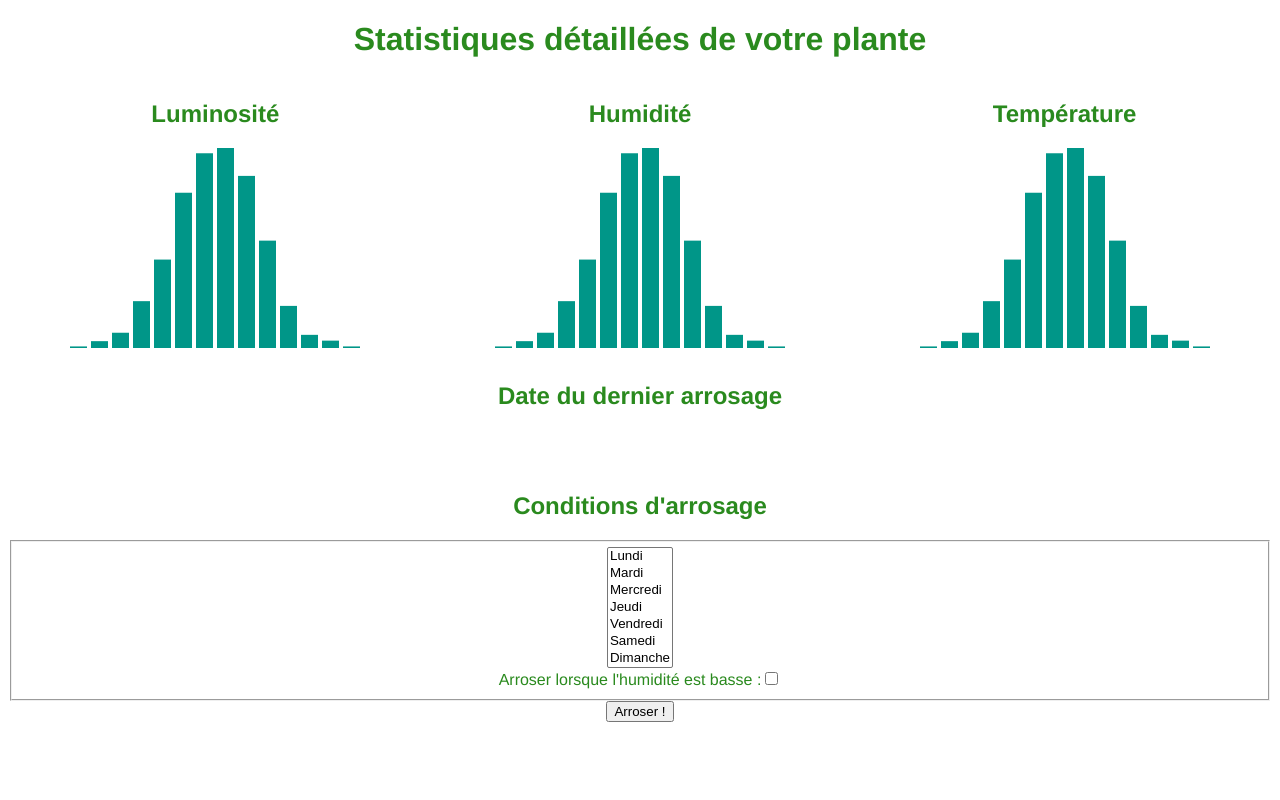
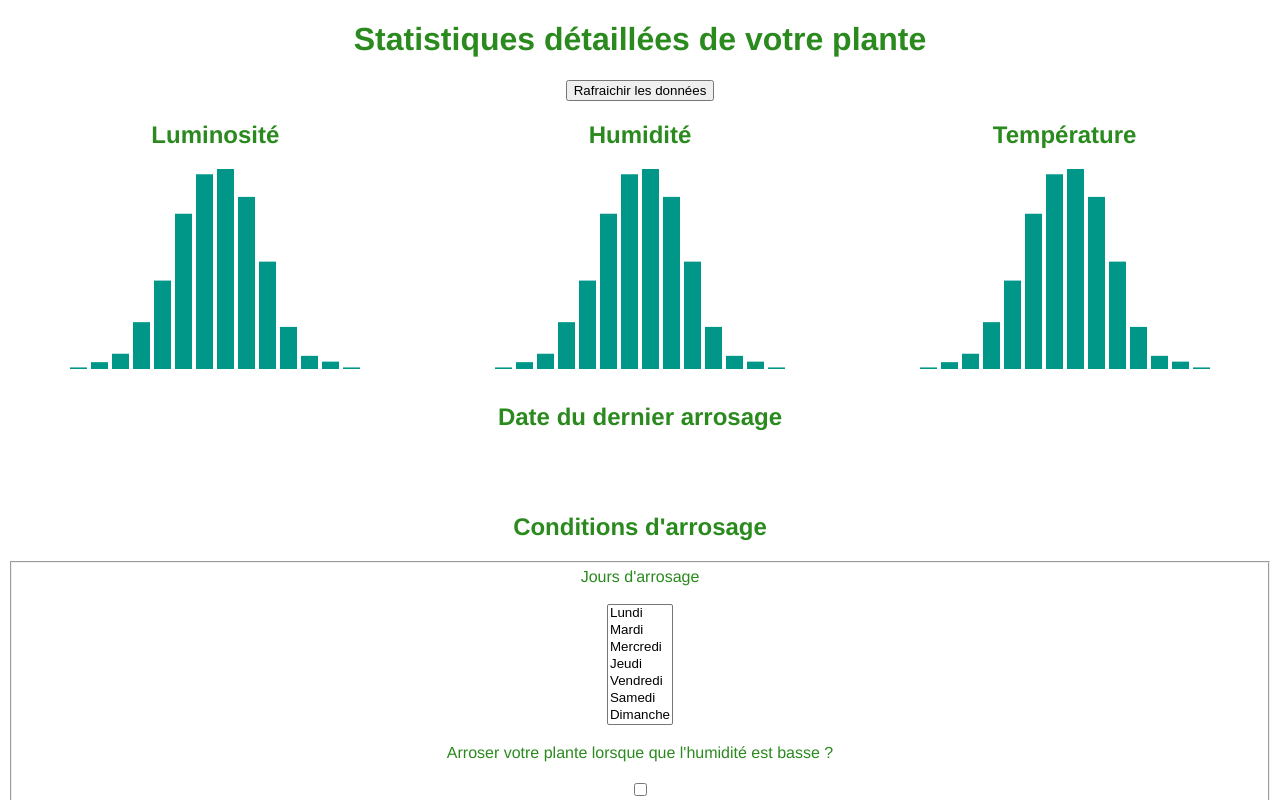
Before and after one commit to simonfr/aros-matic, a Vue app in the folder front/: page / in a window 1280 px wide. Shown: the top 800 px of the page. Built offline with nearby package versions, Linux system fonts and the light colour scheme.

Commit message:
Post formulaire (404)

```diff
--- a/front/package.json
+++ b/front/package.json
@@ -8,6 +8,7 @@
     "lint": "vue-cli-service lint"
   },
   "dependencies": {
+    "axios": "^0.21.1",
     "core-js": "^3.6.5",
     "d3": "^6.5.0",
     "vue": "^3.0.0"
--- a/front/src/components/Stats.vue
+++ b/front/src/components/Stats.vue
@@ -3,6 +3,7 @@
     <div class="title">
       <h1>Statistiques détaillées de votre plante</h1>
     </div>
+    <button v-on:click="fetchAPIData();">Rafraichir les données</button>
     <div class="wrapper">
       <div class="lumos"><h2>Luminosité</h2>
         <Histogram
@@ -28,32 +29,43 @@
           :num-bins="parseInt(bins)"
         />
       </div>
-      <div class="lastarros"><h2>Date du dernier arrosage</h2></div>
+      <div class="lastarros">
+        <h2>Date du dernier arrosage</h2>
+        <h2 v-if="dataPlant">{{dataPlant[0].lastArrosageDate}}</h2>
+      </div>
       <div class="arrose"><h2>Conditions d'arrosage</h2>
-        <form action="" method="POST" class="form">
+        <form v-on:submit.prevent="submitForm">
           <fieldset>
-            <select id = "days"
-              multiple = "multiple"
-              size = "7">
-              <option value = "Lundi">Lundi</option>
-              <option value = "Mardi">Mardi</option>
-              <option value = "Mercredi">Mercredi</option>
-              <option value = "Jeudi">Jeudi</option>
-              <option value = "Vendredi">Vendredi</option>
-              <option value = "Samedi">Samedi</option>
-              <option value = "Dimanche">Dimanche</option>
-            </select>
-            <div class="form-example">
-              <label for="email">Arroser lorsque l'humidité est basse :</label>
-              <input type="checkbox" id="arroserHumidite">
-            </div>
-          </fieldset>
-          <input type="submit" onclick="showInput();" value="Arroser !">
-        </form>
-        <p><span id='display'></span></p>
+          <div class="form-group">
+               <label for="formControlRange">Jours d'arrosage</label><br /><br />
+              <select multiple name="days" class="form-control" id="days" v-model="form.days" size="7">
+                  <option value="lundi">Lundi</option>
+                  <option value="mardi">Mardi</option>
+                  <option value="mercredi">Mercredi</option>
+                  <option value="jeudi">Jeudi</option>
+                  <option value="vendredi">Vendredi</option>
+                  <option value="samedi">Samedi</option>
+                  <option value="dimanche">Dimanche</option>
+              </select>
+          </div><br />
+          <div class="form-group">
+            <label for="formControlRange">Arroser votre plante lorsque que l'humidité est basse ?</label><br />
+            <div class="form-check form-check-inline"><br />
+                <input class="form-check-input" type="checkbox" id="inlineCheckbox1" value="arroserHumidite"
+                    v-model="form.arroserHumidite">
+            </div><br />
+          </div>
+          <div class="form-group">
+            <label for="name">Volume d'eau à arroser (en millilitre) :</label><br /><br />
+            <input type="number" class="form-control" id="volume" placeholder="Volume" v-model="form.volume">
+          </div><br />
+          <div class="form-group">
+              <button class="btn btn-primary">Enregistrer</button>
+          </div>
+        </fieldset>
+      </form>
       </div>
     </div>
-    <div id="my_dataviz"></div>
     <footer><img alt="Vue logo" src="../assets/logo.png"></footer>
   </div>
 </template>
@@ -61,6 +73,7 @@
 <script>
 import Histogram from './Histogram'
 import * as d3 from "d3";
+import axios from "axios";
 
 export default {
   name: "Stats",
@@ -69,9 +82,16 @@ export default {
   },
   data() {
     return {
+      counter: 0,
       data: {
         normal: d3.range(0, 2000).map(d3.randomNormal())
       },
+      dataPlant: null,
+      form: {
+              days: [],
+              arroserHumidite: '',
+              volume: ''
+          },
       width: 300,
       height: 200,
       bins: 20,
@@ -87,7 +107,30 @@ export default {
     },
     distributions() {
       return Object.keys(this.data);
-    }
+    },
+  },
+  methods: {
+    fetchAPIData() {
+    axios
+      .get('http://localhost:8000/stats')
+      .then(response => {
+        console.info(response.data);
+        this.$data.dataPlant = response.data;
+      })
+      .catch(error => console.log(error))
+    },
+    submitForm(){
+      console.info(this.form)
+      axios.post('http://localhost:8000/conditions', this.form)
+        .then((res) => {
+          console.info(res)
+        })
+        .catch((error) => {
+          console.info(error)
+
+        }).finally(() => {
+        });
+      }
   },
   components: {
     Histogram: Histogram
```
Also changed, not shown: 1 other file (tests, documents, lock files or other folders).
